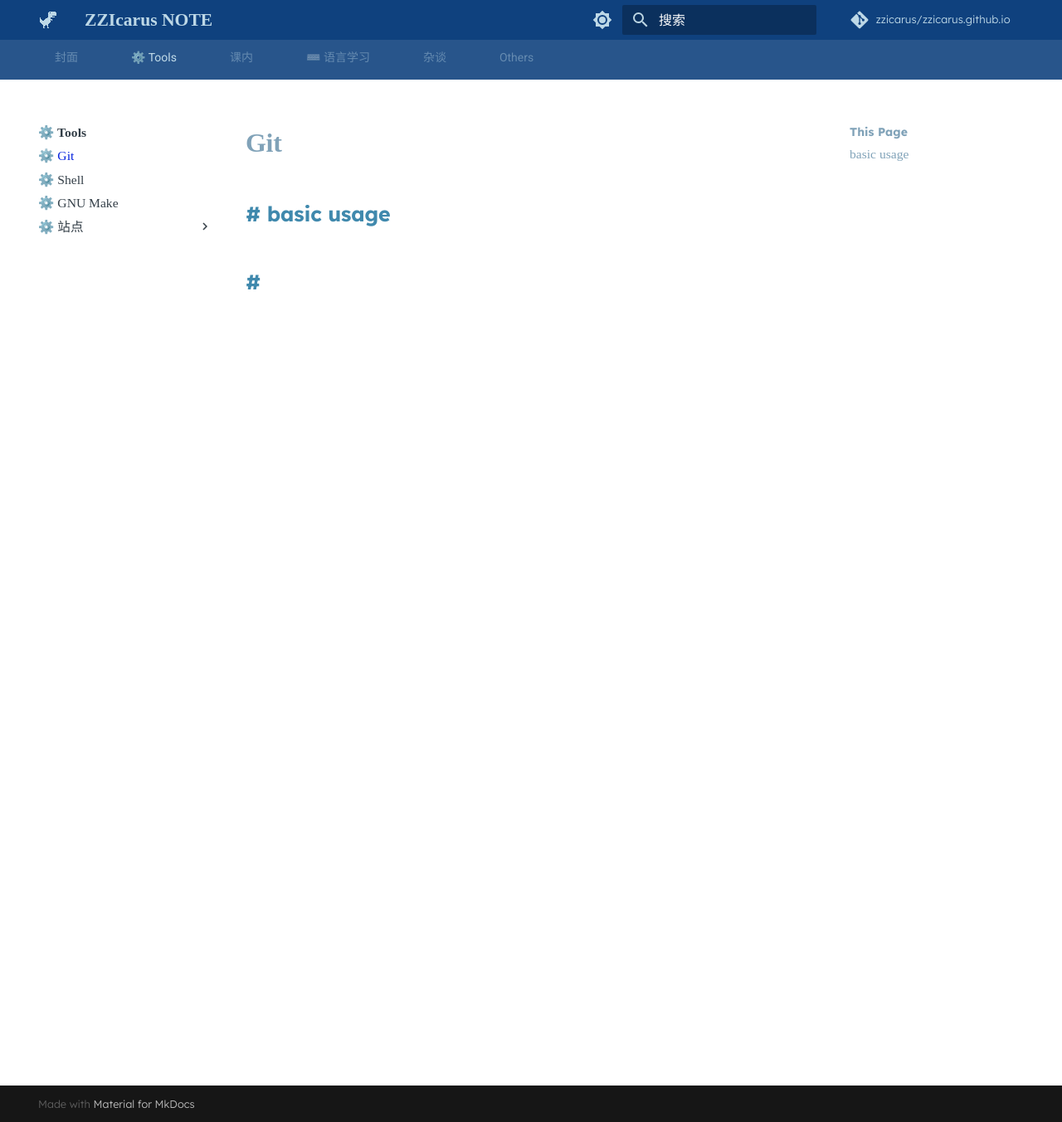
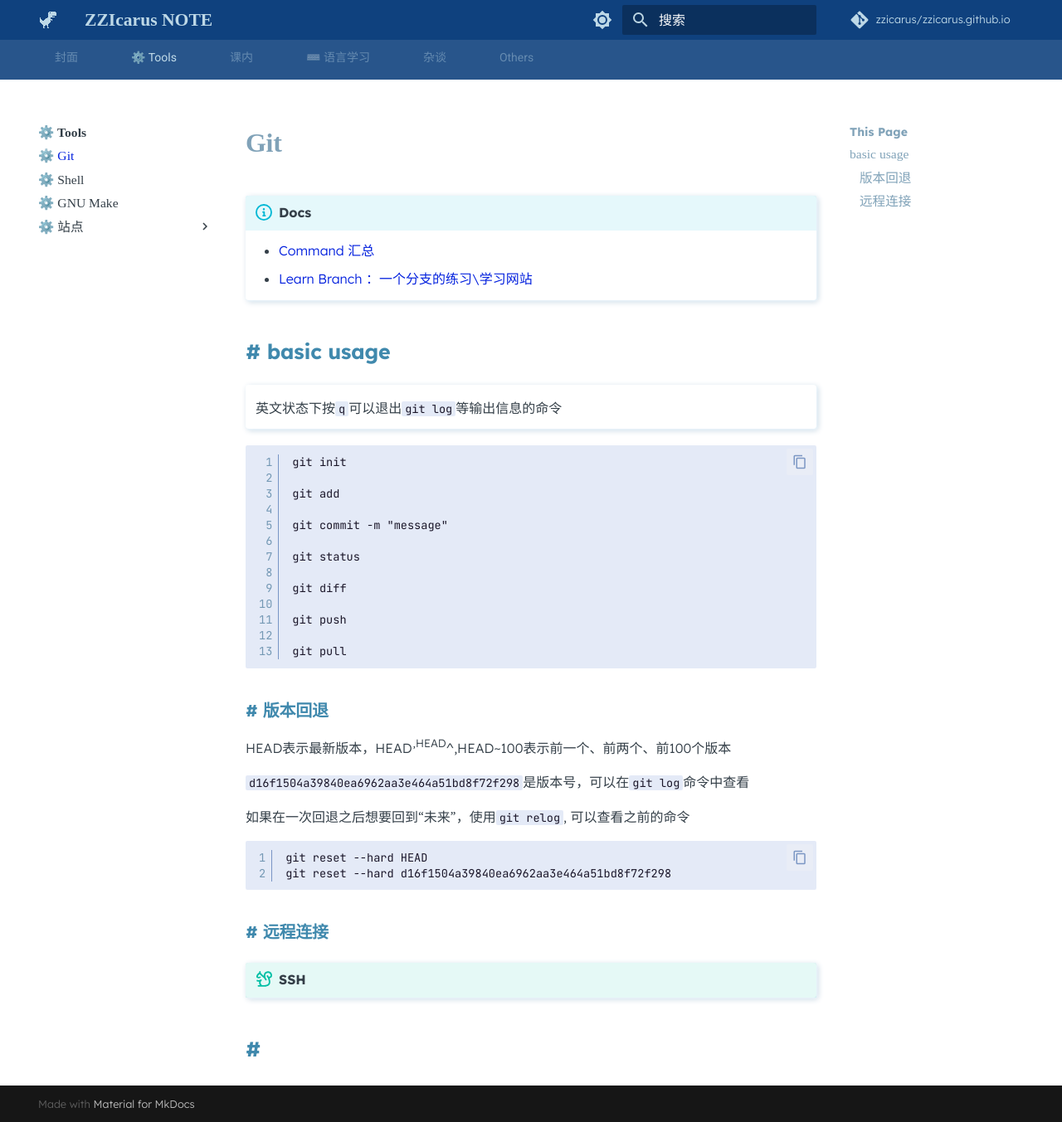
Before and after one commit to zzicarus/zzicarus.github.io, an MkDocs documentation site: the page built from docs/Tools/Git.md, in a window 1280 px wide and 1353 px high. Shown: the whole window at 83% size. Built offline with MkDocs 1.6.1 and Material for MkDocs 9.7.7, drawn with Linux system fonts in a browser that asks for light colours; some web fonts are replaced; comment, search, counter and statistics services are not loaded; old or Windows-style settings are respelled for this version of MkDocs.

Commit message:
update the git.md and a few updates

````diff
--- a/docs/Tools/Git.md
+++ b/docs/Tools/Git.md
@@ -1,5 +1,46 @@
 # Git
 
+!!! info "Docs"
+    - [Command 汇总](https://www.ruanyifeng.com/blog/2015/12/git-cheat-sheet.html)
+    - [Learn Branch ：一个分支的练习\学习网站](https://learngitbranching.js.org/?locale=zh_CN)
 ## basic usage
 
+!!! note ""
+    英文状态下按`q`可以退出`git log`等输出信息的命令
+
+```
+git init
+
+git add
+
+git commit -m "message"
+
+git status
+
+git diff
+
+git push
+
+git pull
+```
+
+### 版本回退
+
+HEAD表示最新版本，HEAD^,HEAD^^,HEAD~100表示前一个、前两个、前100个版本
+
+`d16f1504a39840ea6962aa3e464a51bd8f72f298`是版本号，可以在`git log`命令中查看
+
+如果在一次回退之后想要回到“未来”，使用`git relog`, 可以查看之前的命令
+
+```shell
+git reset --hard HEAD
+git reset --hard d16f1504a39840ea6962aa3e464a51bd8f72f298
+```
+
+### 远程连接
+
+!!! tip "SSH"
+
+
+
 ##
````
Also changed, not shown: docs/CodingLanguage/CPP/classes/Inherit.md (+18 -0 lines), docs/CodingLanguage/CPP/classes/class.md (+17 -6 lines), docs/CodingLanguage/CPP/基础.md (+13 -26 lines), docs/CodingLanguage/CPP/classes/images/custom-image-2.png (added), 2 other files.
